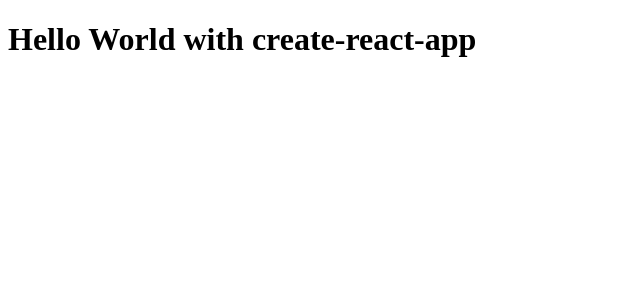
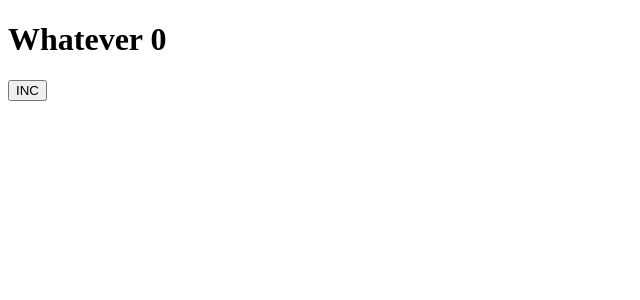
Before and after one commit to asmir-a/langlearn, a React app in the folder frontend/: page / in a window 1280 px wide. Shown: the top 300 px of the page, without its empty margins (0-640 px from the left). Built offline with nearby package versions, Linux system fonts and the light colour scheme.

Commit message:
implemented a counter

```diff
--- a/frontend/src/App.js
+++ b/frontend/src/App.js
@@ -1,10 +1,13 @@
 import React from 'react';
+import { useState } from 'react';
 
 const App = () => {
+  const [count, setCount] = useState(0);
   return (
-    <h1>
-      Hello World with create-react-app
-    </h1>
+    <>
+      <h1> Whatever {count} </h1>
+      <button onClick = {() => setCount(count + 1)}> INC </button>
+    </>
   );
 }
 
```
